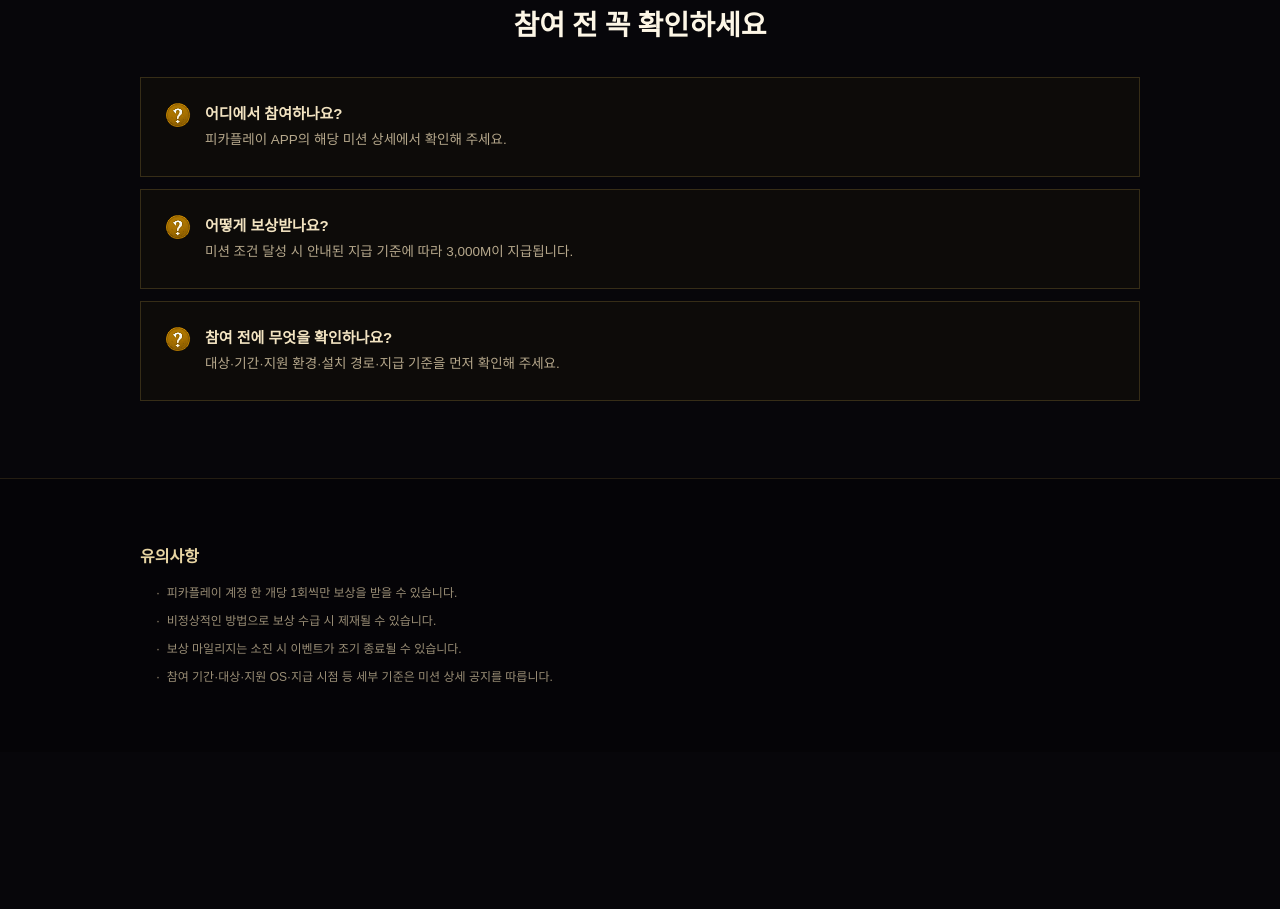
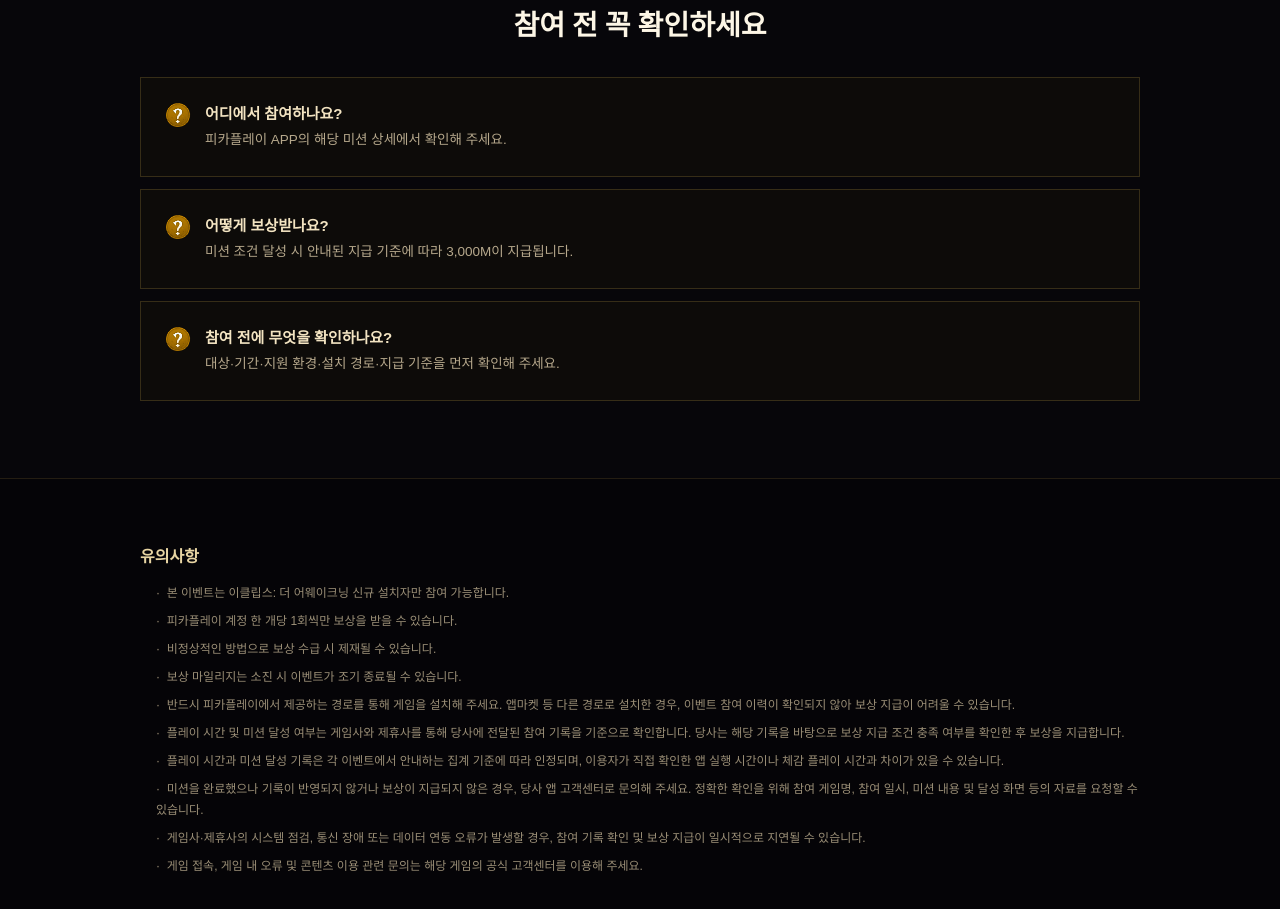
Before and after one commit to kang931201-star/20260919_Eclipse_Picapaly, a plain HTML site: page index.html in a window 1280 px wide. Shown: the part 3369-4278 px from the top of the page. Before the commit the page ends 4121 px from the top, so only its background shows below. Drawn offline with Linux system fonts and the light colour scheme; animation ran at ten frames a second; a web font is replaced by a local one.

Commit message:
Add files via upload

```diff
--- a/index.html
+++ b/index.html
@@ -289,10 +289,16 @@
   <div class="wrap" data-reveal>
     <h2 class="notice-title">유의사항</h2>
     <ul class="notice-list">
+      <li>·&nbsp; 본 이벤트는 이클립스: 더 어웨이크닝 신규 설치자만 참여 가능합니다.</li>
       <li>·&nbsp; 피카플레이 계정 한 개당 1회씩만 보상을 받을 수 있습니다.</li>
       <li>·&nbsp; 비정상적인 방법으로 보상 수급 시 제재될 수 있습니다.</li>
       <li>·&nbsp; 보상 마일리지는 소진 시 이벤트가 조기 종료될 수 있습니다.</li>
-      <li>·&nbsp; 참여 기간·대상·지원 OS·지급 시점 등 세부 기준은 미션 상세 공지를 따릅니다.</li>
+      <li>·&nbsp; 반드시 피카플레이에서 제공하는 경로를 통해 게임을 설치해 주세요. 앱마켓 등 다른 경로로 설치한 경우, 이벤트 참여 이력이 확인되지 않아 보상 지급이 어려울 수 있습니다.</li>
+      <li>·&nbsp; 플레이 시간 및 미션 달성 여부는 게임사와 제휴사를 통해 당사에 전달된 참여 기록을 기준으로 확인합니다. 당사는 해당 기록을 바탕으로 보상 지급 조건 충족 여부를 확인한 후 보상을 지급합니다.</li>
+      <li>·&nbsp; 플레이 시간과 미션 달성 기록은 각 이벤트에서 안내하는 집계 기준에 따라 인정되며, 이용자가 직접 확인한 앱 실행 시간이나 체감 플레이 시간과 차이가 있을 수 있습니다.</li>
+      <li>·&nbsp; 미션을 완료했으나 기록이 반영되지 않거나 보상이 지급되지 않은 경우, 당사 앱 고객센터로 문의해 주세요. 정확한 확인을 위해 참여 게임명, 참여 일시, 미션 내용 및 달성 화면 등의 자료를 요청할 수 있습니다.</li>
+      <li>·&nbsp; 게임사·제휴사의 시스템 점검, 통신 장애 또는 데이터 연동 오류가 발생할 경우, 참여 기록 확인 및 보상 지급이 일시적으로 지연될 수 있습니다.</li>
+      <li>·&nbsp; 게임 접속, 게임 내 오류 및 콘텐츠 이용 관련 문의는 해당 게임의 공식 고객센터를 이용해 주세요.</li>
     </ul>
   </div>
 </section>
```
